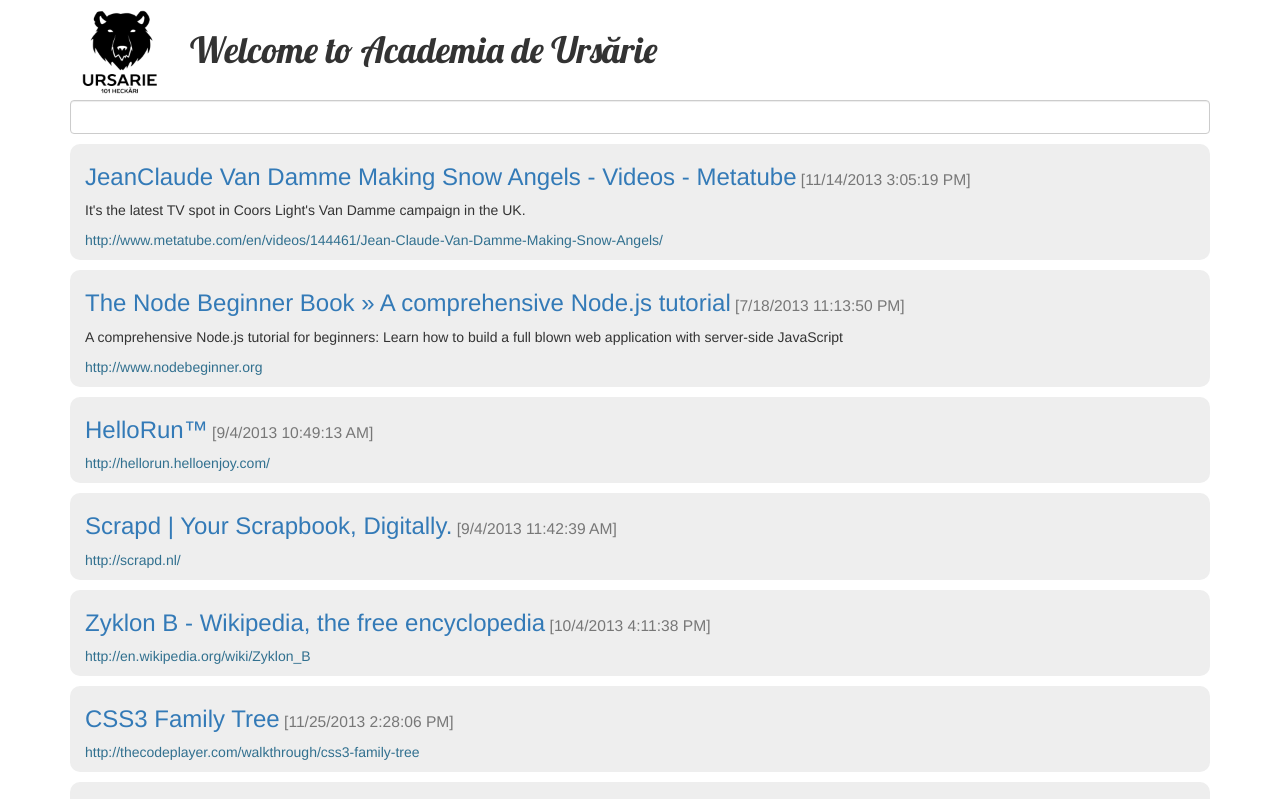
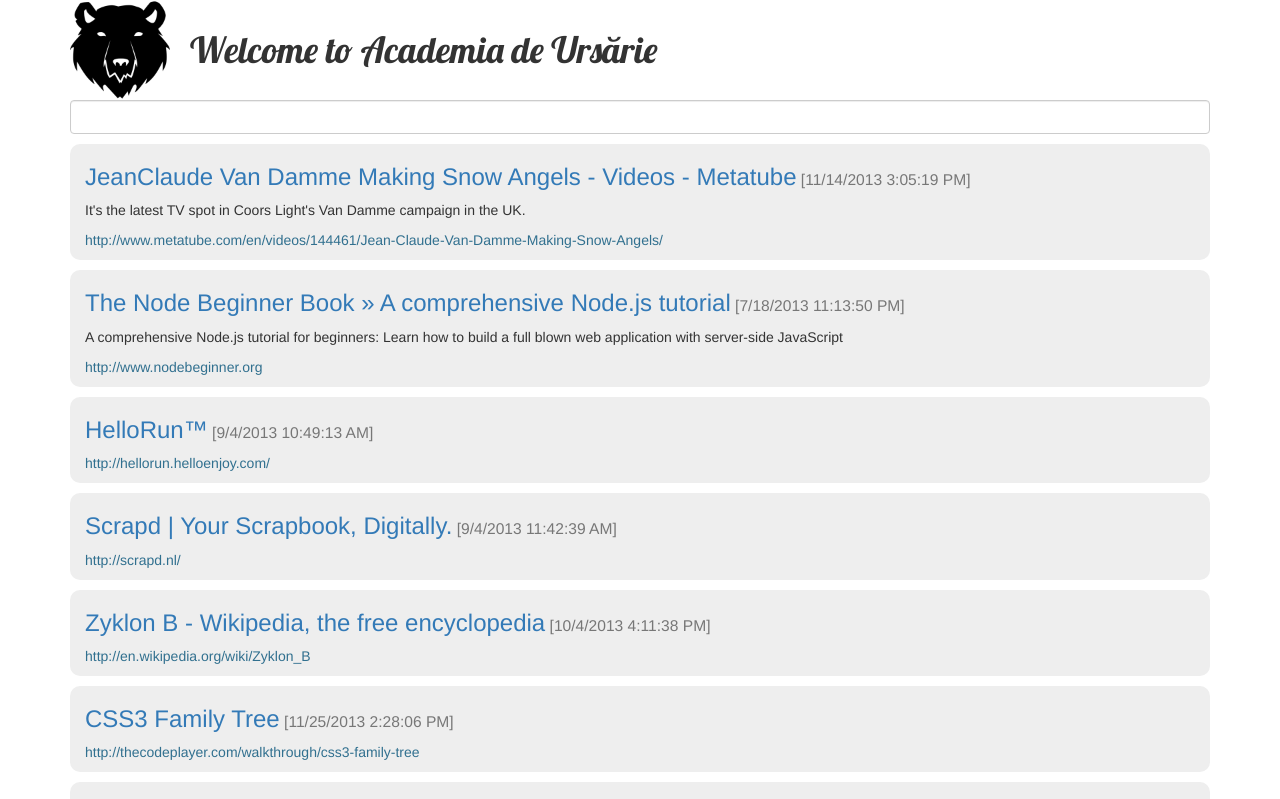
Before and after one commit to academia-de-ursarie/website, a plain HTML site: page index.html in a window 1280 px wide. Shown: the top 799 px of the page. Drawn offline with nearby package versions, Linux system fonts and the light colour scheme.

Commit message:
Update logos

```diff
--- a/index.html
+++ b/index.html
@@ -15,7 +15,7 @@
   </head>
   <body>
     <div class="container">
-      <img src="resources/images/logo-small.png" class="ursar-logo" />
+      <img src="resources/images/academia-de-ursarie-bear-small.png" class="ursar-logo" />
       <h1>Welcome to Academia de Ursărie</h1>
       <input type="text" id="search" class="form-control" autocomplete="off" />
       <ul id="link-list" class="link-list"></ul>
```
Also changed, not shown: README.md, resources/images/academia-de-ursarie-bear-small.png (added), resources/images/academia-de-ursarie-small.png (added), resources/images/logo-big.png (deleted), resources/images/logo-small.png (deleted).
